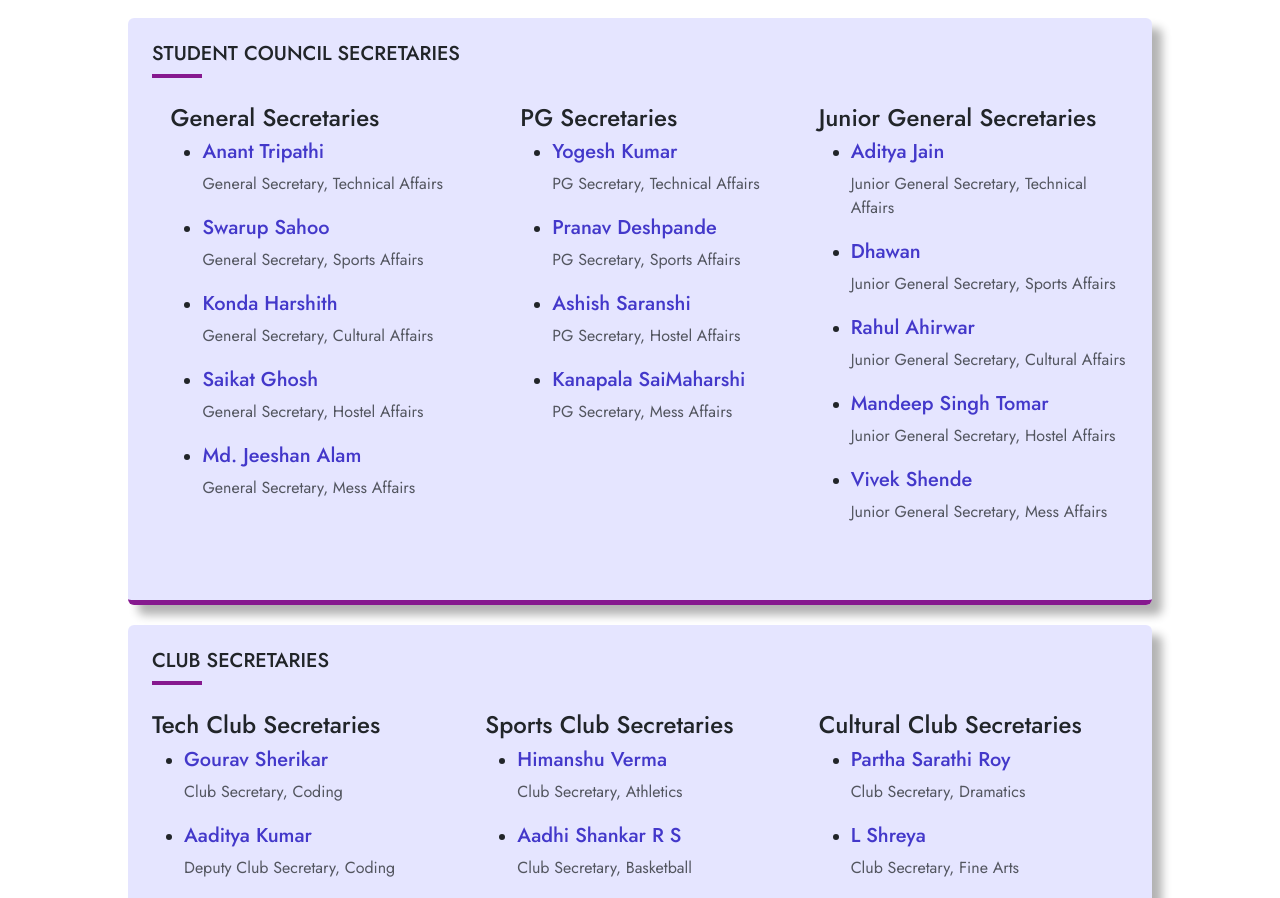
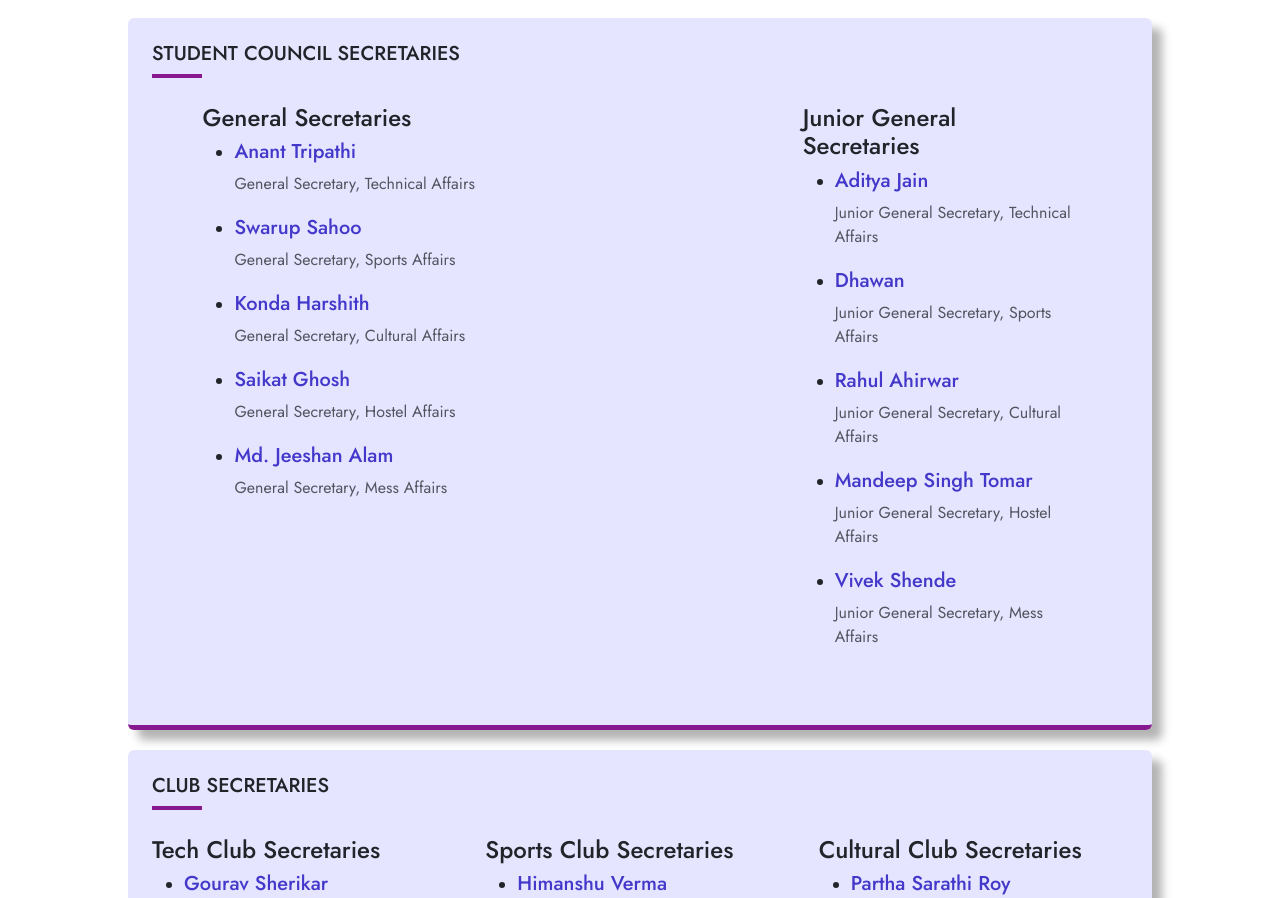
Before and after one commit to codingclub-iitdh/StudentsWelfare, a React (Create React App) app: page /gymkhana in a window 1280 px wide. Shown: the part 1544-2442 px from the top of the page. Built offline with nearby package versions, Linux system fonts and the light colour scheme.

Commit message:
removed pg secretaries

```diff
--- a/src/pages/Gymkhana/Gymkhana.js
+++ b/src/pages/Gymkhana/Gymkhana.js
@@ -171,19 +171,14 @@ export default function Gymkhana() {
                             <h5>STUDENT COUNCIL SECRETARIES</h5>
                             <div style={{ width: "50px", height: "3.4px", backgroundColor: "#86198f", marginTop: "7px", marginBottom: "18px" }}></div>
 
-                            <div className='row'>
+                            <div className='row justify-content-between px-5'>
                                 <div className='d-flex flex-column align-items-center col-md-4'>
                                     <PeopleList
                                         mainTitle=""
                                         items={secretaries.filter(secretary => secretary.subTitle.startsWith('General Secretaries'))}
                                     />
                                 </div>
-                                <div className='d-flex flex-column align-items-center col-md-4'>
-                                    <PeopleList
-                                        mainTitle=""
-                                        items={secretaries.filter(secretary => secretary.subTitle.startsWith('PG Secretaries'))}
-                                    />
-                                </div>
+
                                 <div className='d-flex flex-column align-items-center col-md-4'>
                                     <PeopleList
                                         mainTitle=""
--- a/src/pages/Gymkhana/GymkhanaData.js
+++ b/src/pages/Gymkhana/GymkhanaData.js
@@ -87,22 +87,7 @@ const secretaries = [
             },
         ],
     },
-    {
-        title: '',
-        subTitle: 'PG Secretaries',
-        subSubTitles: [
-            {
-                subSubTitle: '',
-                people: [
-                    { name: 'Yogesh Kumar', designation: 'PG Secretary, Technical Affairs', email: 'cs24mt010@iitdh.ac.in'},
-                    { name: 'Pranav Deshpande', designation: 'PG Secretary, Sports Affairs', email: 'ee25dp004@iitdh.ac.in'},
-                     // { name: 'Rajput R Vikramsingh', designation: 'PG Secretary, Cultural Affairs', email: ''},
-                    { name: 'Ashish Saranshi', designation: 'PG Secretary, Hostel Affairs', email: 'cs25mt004@iitdh.ac.in'},
-                    { name: 'Kanapala SaiMaharshi', designation: 'PG Secretary, Mess Affairs', email: 'me25mt001@iitdh.ac.in' }, // Add name if available
-                ],
-            },
-        ],
-    },
+
 ];
 
 const clubSecretaries = [
```
